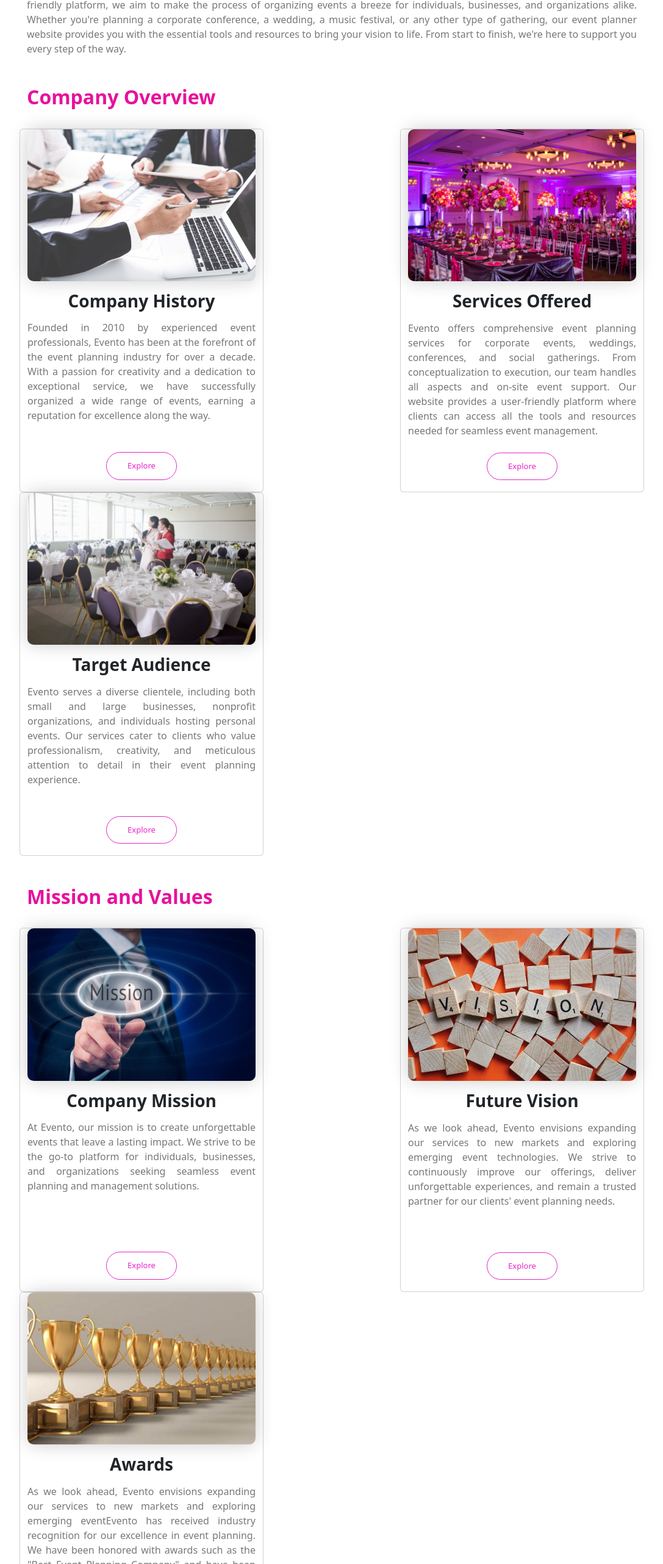
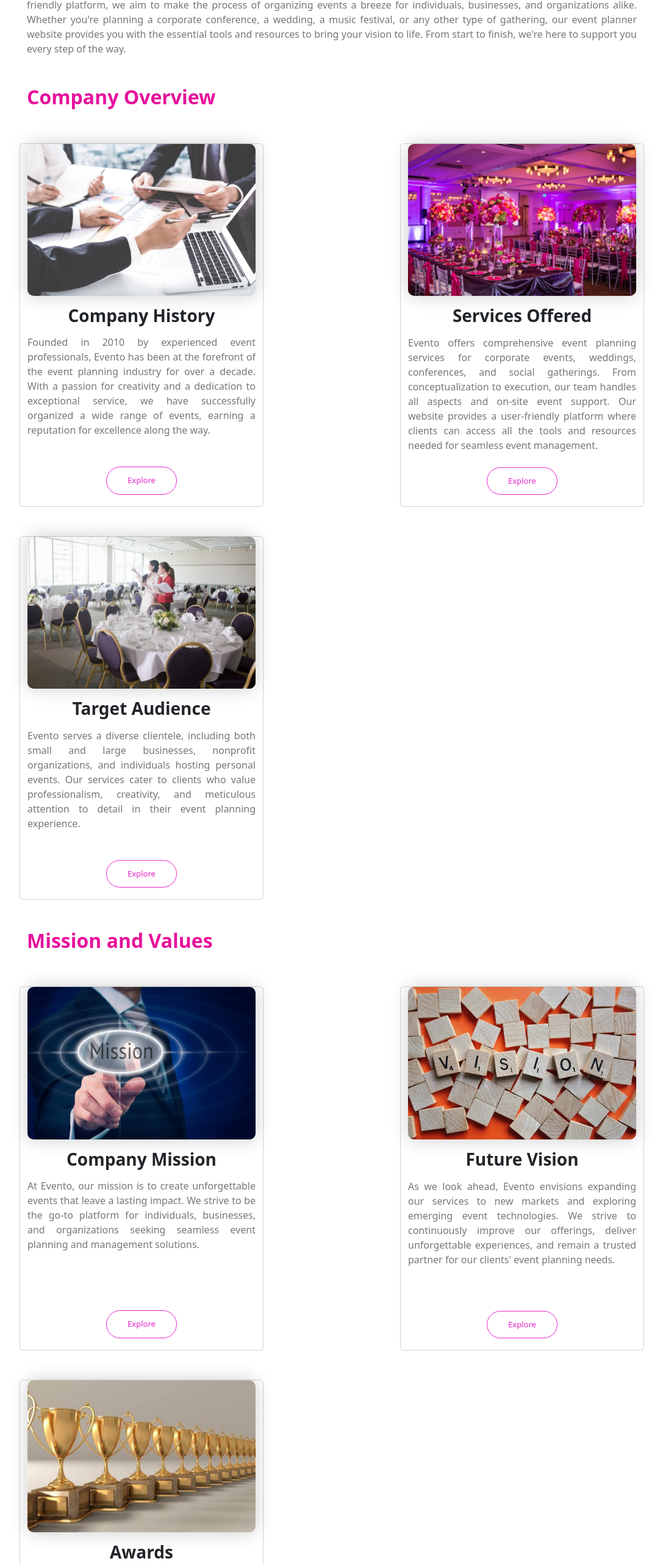
Before and after one commit to Janushankan/EVENTO-01, a plain HTML site: page about_us.html in a window 1280 px wide. Shown: the part 216-2780 px from the top of the page at 61% size, without its empty margins (96-1183 px from the left). Drawn offline with nearby package versions, Linux system fonts and the light colour scheme; a script that the page names is missing.

Commit message:
toggler changes

```diff
--- a/about_us.html
+++ b/about_us.html
@@ -51,7 +51,7 @@
                 <span class="navbar-toggler-icon"></span>
             </button>
 
-            <div class="collapse navbar-collapse justify-content-center" id="main_nav">
+            <div class="collapse navbar-collapse justify-content-center" id="navbarSupportedContent">
                 <ul class="navbar-nav gap-40">
                     <li class="nav-item"> <a class="nav-link text-body-emphasis" aria-current="page"
                             href="index.html">Home </a>
@@ -127,10 +127,10 @@
 
             <div class="container-fluid">
                 <div class="para">
-                    <h2 class="mt-0 pb-4" style="color:#e7119c;text-align:left;">Company Overview</h2>
+                    <h2 class="mt-0" style="color:#e7119c;text-align:left;">Company Overview</h2>
                     <div class="row">
 
-                        <div class="card" style="width: 25rem;">
+                        <div class="card mt-5" style="width: 25rem;">
                             <div class="our-services-col1">
                                 <img src="images/com.jpeg">
                                 <h3 class="card-title">Company History</h3>
@@ -148,7 +148,7 @@
                             </div>
                         </div>
 
-                        <div class="card" style="width: 25rem;">
+                        <div class="card mt-5" style="width: 25rem;">
                             <div class="our-services-col1">
                                 <img src="images/R.jpeg">
 
@@ -166,7 +166,7 @@
                             </div>
                         </div>
 
-                        <div class="card" style="width: 25rem;">
+                        <div class="card mt-5" style="width: 25rem;">
                             <div class="our-services-col1">
                                 <img src="images/aud.jpg">
                                 <h3 class="card-title">Target Audience</h3>
@@ -189,9 +189,9 @@
             <div class="para">
                 <div class="container-fluid pb-5">
 
-                    <h2 class="mt-5 pb-4" style="color:#e7119c;text-align:left;">Mission and Values</h2>
+                    <h2 class="mt-5" style="color:#e7119c;text-align:left;">Mission and Values</h2>
                     <div class="row">
-                        <div class="card" style="width: 25rem;">
+                        <div class="card mt-5" style="width: 25rem;">
                             <div class="our-services-col2">
                                 <img src="images/mis.jpeg">
                                 <h3 class="card-title">Company Mission</h3>
@@ -206,7 +206,7 @@
                             </div>
                         </div>
 
-                        <div class="card" style="width: 25rem;">
+                        <div class="card mt-5" style="width: 25rem;">
                             <div class="our-services-col2">
                                 <img src="images/vi.png">
                                 <h3 class="card-title">Future Vision</h3>
@@ -221,7 +221,7 @@
                             </div>
                         </div>
 
-                        <div class="card" style="width: 25rem;">
+                        <div class="card mt-5" style="width: 25rem;">
                             <div class="our-services-col2">
                                 <img src="images/aw.jpeg">
                                 <h3 class="card-title">Awards</h3>
```
Also changed, not shown: contact_us.html (+1 -1 lines), culturalevt.html (+1 -1 lines), index.html (+1 -1 lines), musicevt.html (+1 -1 lines), packages.html (+1 -1 lines), personalevt.html (+1 -1 lines), portfolio.html (+1 -1 lines), services.html (+11 -11 lines), sportsevt.html (+1 -1 lines), test.html (+1 -1 lines), wedding.html (+1 -1 lines).
